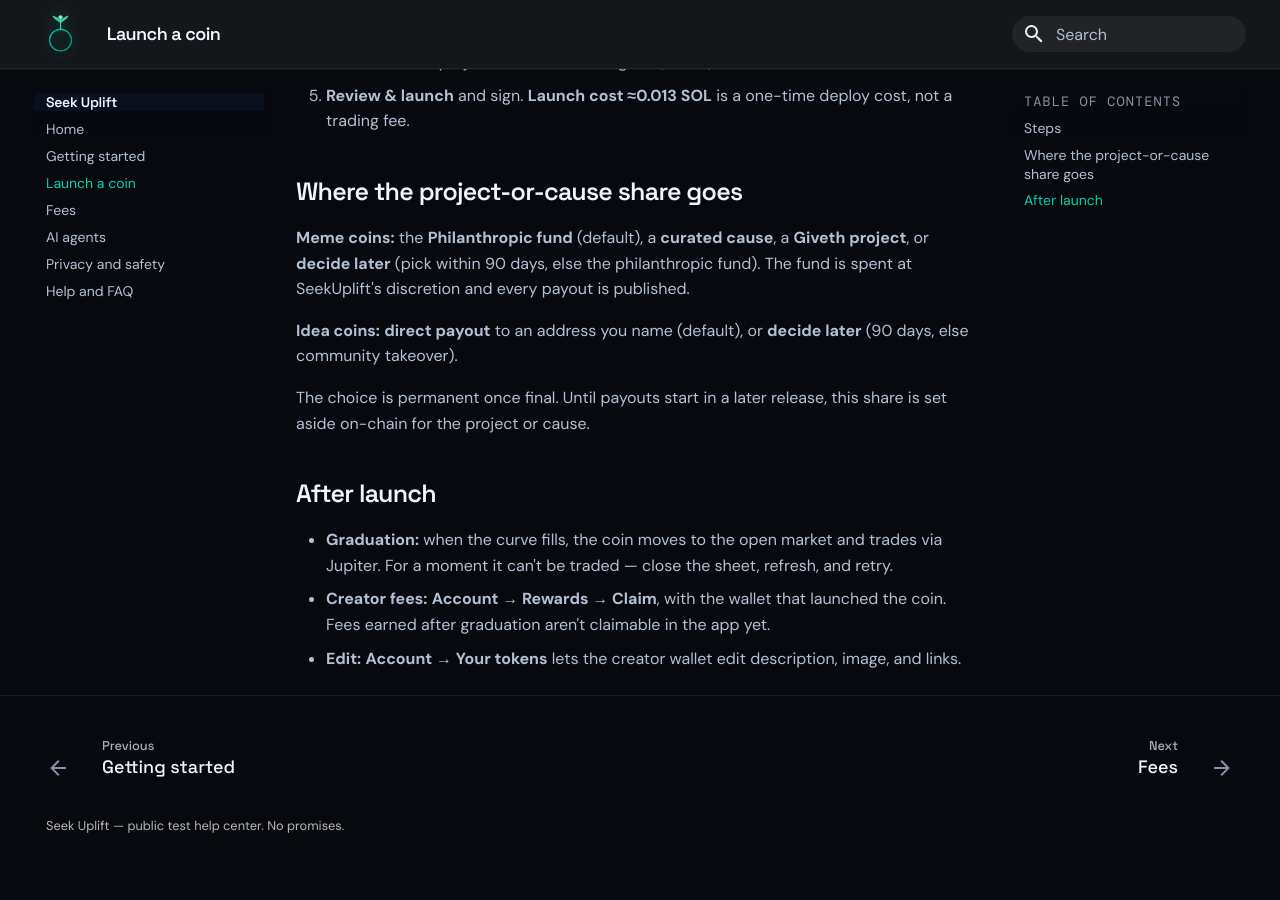
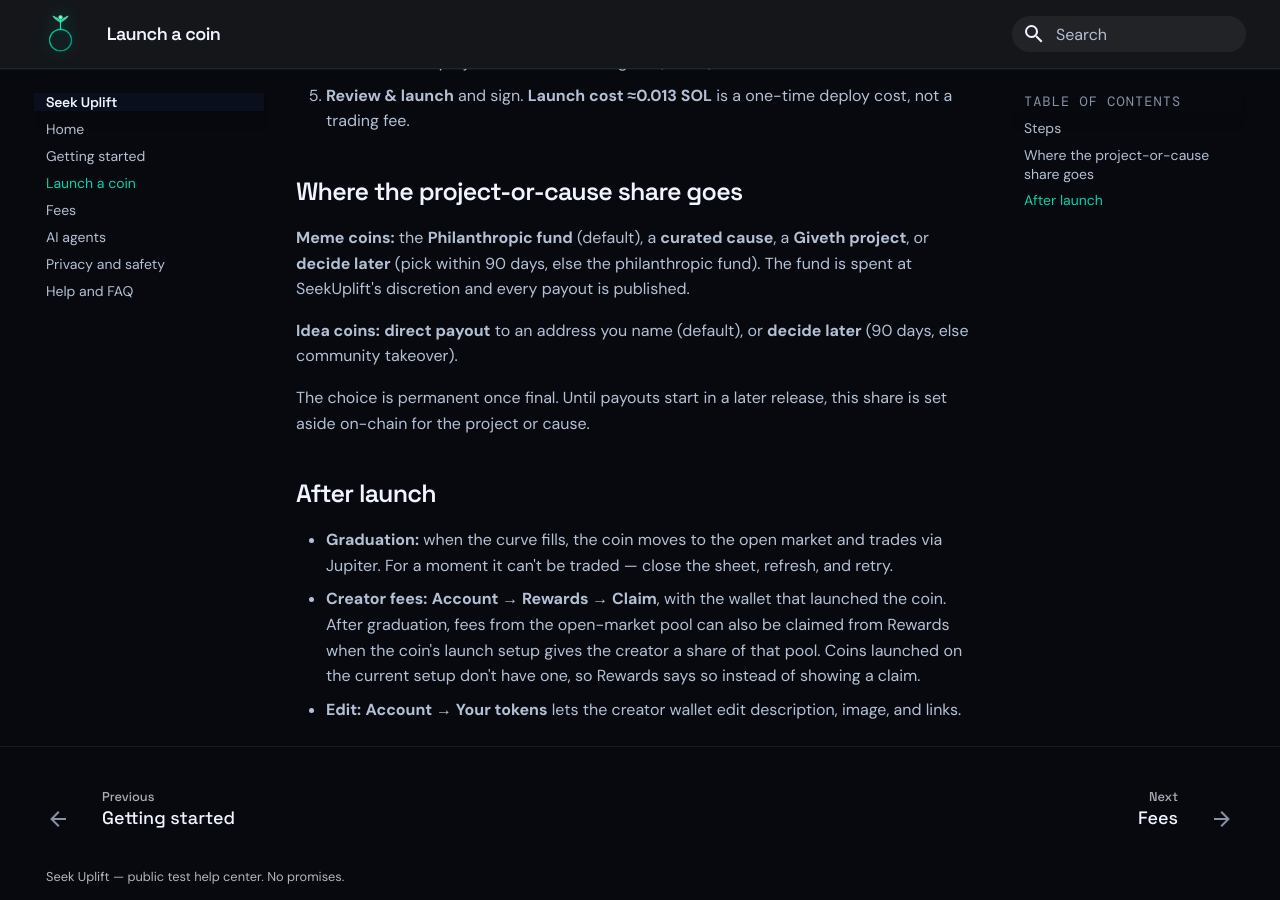
Before and after one commit to seekuplift/help-center-wiki, an MkDocs documentation site: the page built from docs/launching.md, in a window 1280 px wide and 900 px high, scrolled down 538 px. Built offline with MkDocs 1.6.1 and Material for MkDocs 9.7.7, drawn with Linux system fonts in a browser that asks for light colours; some web fonts are replaced; comment, search, counter and statistics services are not loaded; before the commit the page ends 1387 px from its top, so only the background shows below that.

Commit message:
docs(wiki): post-graduation creator fees are claimable from Rewards when the setup gives a share
Co-Authored-By: Claude Opus 5.5 <noreply@anthropic.com>
Claude-Session: https://claude.ai/code/session_015ZEvTZM2nqPVyqXdkxLnWM

```diff
--- a/docs/fees.md
+++ b/docs/fees.md
@@ -98,6 +98,12 @@ When the curve fills, Meteora moves the coin to a DAMM v2 pool.
 Locked liquidity can't be withdrawn; only its trading fees are
 claimed. After Meteora's 20%, the rest follows the split above.
 
+The 70/30 liquidity split applies to the configs rolling out next. On
+those coins the creator claims the 30% position's fees in the app, under
+**Account → Rewards**, with the wallet that launched the coin. Coins
+launched on the current setup don't give the creator a share of the
+graduated pool, so there is nothing to claim there.
+
 **Fee-on-transfer coins** graduate differently. The pool is funded with
 amounts **after** the transfer fee, and the pool's starting liquidity is
 reduced by the larger of the two transfer fees. Anything left
--- a/docs/launching.md
+++ b/docs/launching.md
@@ -36,7 +36,9 @@ release, this share is set aside on-chain for the project or cause.
   and trades via Jupiter. For a moment it can't be traded — close the
   sheet, refresh, and retry.
 - **Creator fees:** **Account → Rewards → Claim**, with the wallet that
-  launched the coin. Fees earned after graduation aren't claimable in the
-  app yet.
+  launched the coin. After graduation, fees from the open-market pool can
+  also be claimed from Rewards when the coin's launch setup gives the
+  creator a share of that pool. Coins launched on the current setup don't
+  have one, so Rewards says so instead of showing a claim.
 - **Edit:** **Account → Your tokens** lets the creator wallet edit
   description, image, and links.
```
Also changed, not shown: docs/agents.md (+4 -1 lines), docs/support.md (+4 -1 lines).
